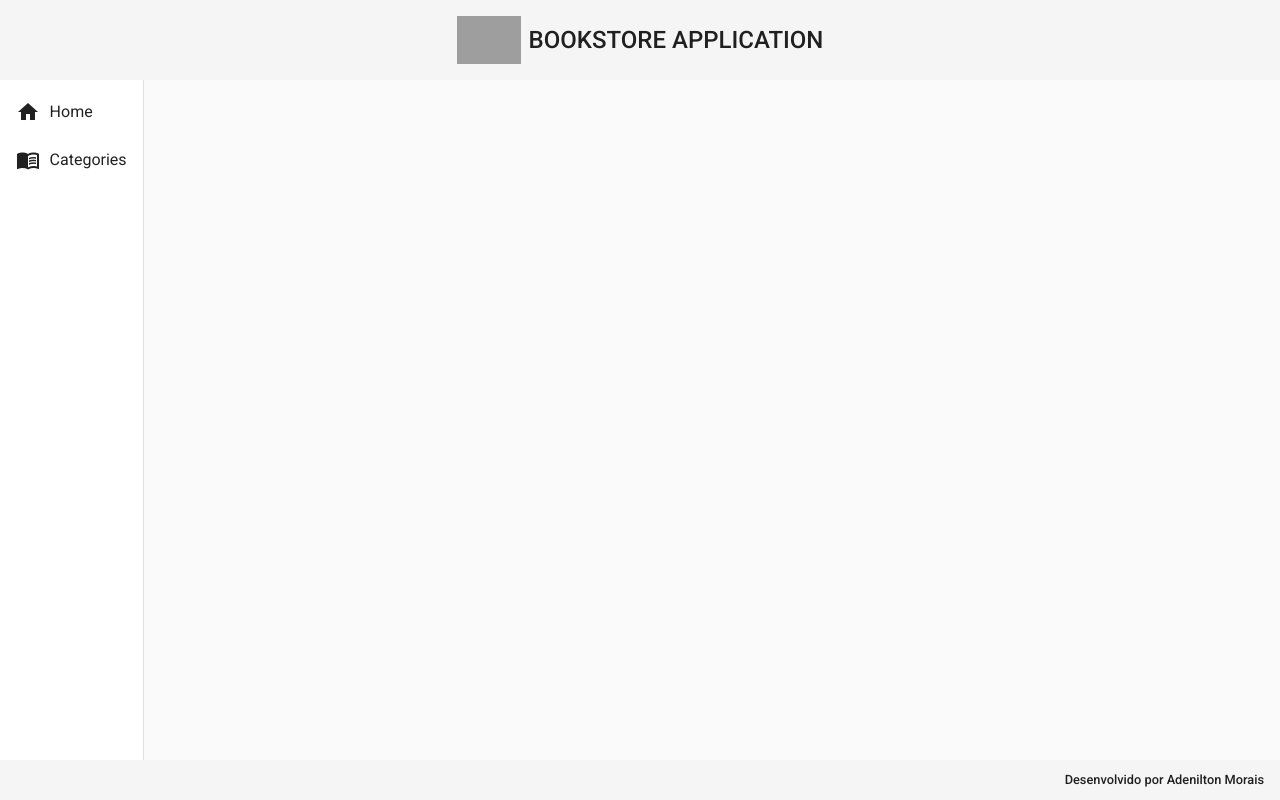
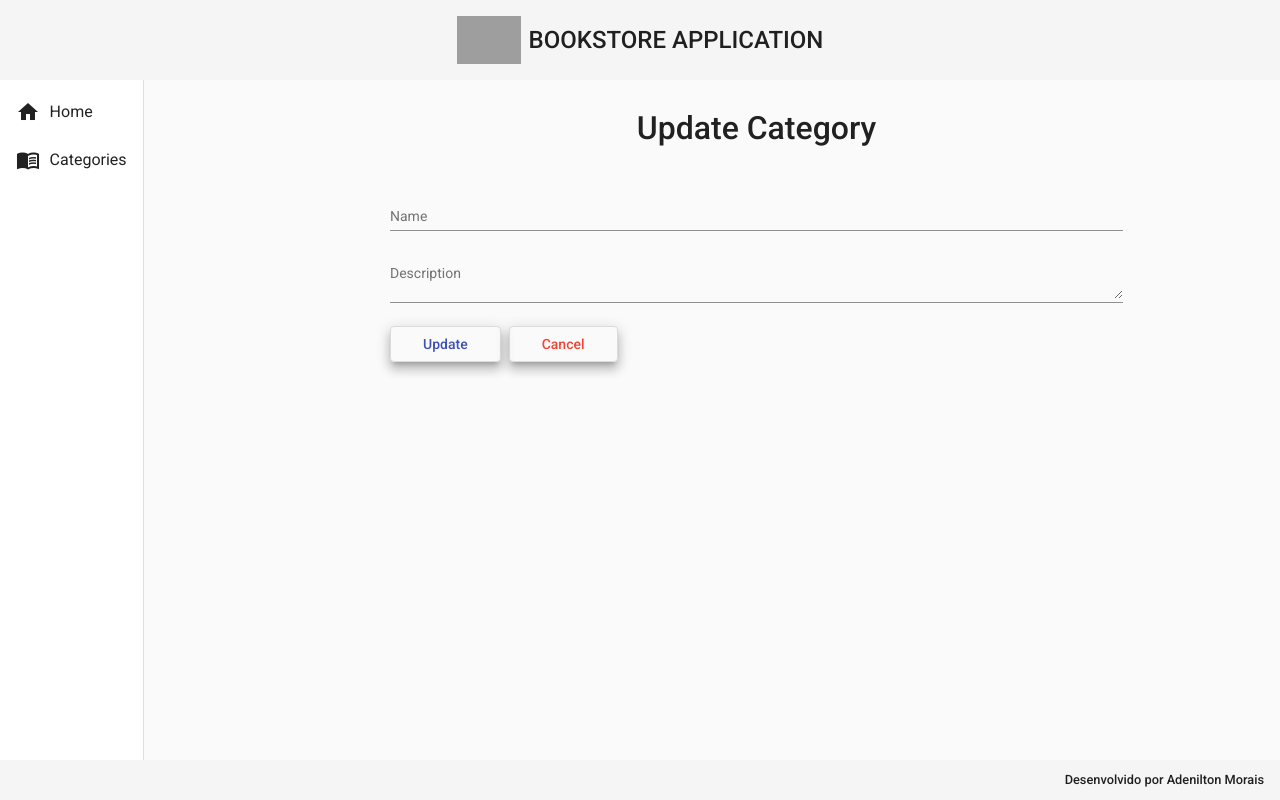
Before and after one commit to Adeniltonarcanjo/bookstore-front, an Angular app: page /categories/update/1 in a window 1280 px wide. Before the commit this address led to /. Built offline with nearby package versions, Linux system fonts and the light colour scheme; no server answers; grey boxes are pictures that could not be loaded.

Commit message:
update for category implemented

```diff
--- a/src/app/app-routing.module.ts
+++ b/src/app/app-routing.module.ts
@@ -3,6 +3,7 @@
 import { CategoryCreatComponent } from './components/views/category/category-create/category-create.component';
 import { CategoryDeleteComponent } from './components/views/category/category-delete/category-delete.component';
 import { CategoryReadComponent } from './components/views/category/category-read/category-read.component';
+import { CategoryUpdateComponent } from './components/views/category/category-update/category-update.component';
 import { HomeComponent } from './components/views/home/home.component';
 
 
@@ -22,7 +23,11 @@
   {
     path:"categories/delete/:id",
     component:CategoryDeleteComponent
+  }, {
+    path:"categories/update/:id",
+    component:CategoryUpdateComponent
   }
+
 
 
 
--- a/src/app/app.module.ts
+++ b/src/app/app.module.ts
@@ -24,6 +24,7 @@
 import {MatFormFieldModule} from '@angular/material/form-field';
 import {MatSnackBarModule} from '@angular/material/snack-bar';
 import { CategoryDeleteComponent } from './components/views/category/category-delete/category-delete.component';
+import { CategoryUpdateComponent } from './components/views/category/category-update/category-update.component';
 
 
 
@@ -37,6 +38,7 @@
     CategoryReadComponent,
     CategoryCreatComponent,
     CategoryDeleteComponent,
+    CategoryUpdateComponent,
 
   ],
   imports: [
--- a/src/app/components/views/category/category-read/category-read.component.html
+++ b/src/app/components/views/category/category-read/category-read.component.html
@@ -39,8 +39,8 @@
             <ng-container matColumnDef="actions">
                 <th class="mat-header" mat-header-cell *matHeaderCellDef> ACTIONS </th>
                 <td mat-cell *matCellDef="let row">
-                    <a class="edit" href="#">
-                        <i class="material-icons">edit</i>
+                    <a class="edit" routerLink="update/{{row.id}}">
+                        <i class="material-icons" >edit</i>
                     </a>
                     <a class="delete" routerLink="delete/{{row.id}}">
                         <i class="material-icons" >delete</i>
--- /dev/null
+++ b/src/app/components/views/category/category-update/category-update.component.css
@@ -0,0 +1,27 @@
+form{
+    text-align: center;
+    width: 70%;
+    margin: 2rem auto 0 auto;
+}
+
+h1{
+    font-size: 2rem;
+    font-weight: 500;
+    margin-bottom: 3rem ;
+}
+
+button{
+   margin-right: .5rem;
+   padding-right: 2rem;
+   padding-left: 2rem;
+   margin-top: .3rem;
+}
+
+.form{
+    width: 100%;
+}
+
+.buttons{
+    width: 100%;
+    text-align: start;
+}
--- /dev/null
+++ b/src/app/components/views/category/category-update/category-update.component.html
@@ -0,0 +1,18 @@
+<form>
+    <h1>Update Category</h1>
+    <mat-form-field class="form">
+        <mat-label>Name</mat-label>
+        <input matInput  [(ngModel)]="category.name" type="text" name="Name" placeholder="Ex. Computing">
+    </mat-form-field>
+
+    <mat-form-field class="form">
+        <mat-label>Description</mat-label>
+        <textarea   matInput [(ngModel)]="category.description"  type="text" name="Description" placeholder="Ex. Books for Computer Science"></textarea>
+    </mat-form-field>
+
+    <div class="buttons">
+        <button (click)="update()" class="mat-elevation-z8"  mat-stroked-button color="primary">Update</button>
+        <button (click)="cancel()" class="mat-elevation-z8"  mat-stroked-button color="warn">Cancel</button>
+    </div>
+
+</form>
--- /dev/null
+++ b/src/app/components/views/category/category-update/category-update.component.ts
@@ -0,0 +1,49 @@
+import { Component, OnInit } from '@angular/core';
+import { ActivatedRoute, Router } from '@angular/router';
+import { Category } from '../category.model';
+import { CategoryService } from '../category.service';
+
+@Component({
+  selector: 'app-category-update',
+  templateUrl: './category-update.component.html',
+  styleUrls: ['./category-update.component.css']
+})
+export class CategoryUpdateComponent implements OnInit {
+
+  category:Category={
+    id:"",
+    name:"",
+    description:""
+  }
+
+  constructor(
+    private service:CategoryService,
+    private route: ActivatedRoute,
+    private router:Router) { }
+
+  ngOnInit(): void {
+   this.category.id=this.route.snapshot.paramMap.get('id')!
+   this.findById();
+  }
+
+findById():void{
+  this.service.findById(this.category.id!).subscribe((response)=>{
+    this.category.name=response.name
+    this.category.description=response.description
+  })
+}
+
+update():void{
+this.service.update(this.category).subscribe((Response)=>{
+  this.router.navigate(["categories"]);
+  this.service.menssage("Updated");
+},err=>{
+  this.service.menssage("All fields must be filled")
+})
+}
+
+cancel(): void {
+  this.router.navigate(['categories'])
+ }
+
+}
--- a/src/app/components/views/category/category.service.ts
+++ b/src/app/components/views/category/category.service.ts
@@ -34,6 +34,12 @@
     return this.http.delete<void>(url)
   }
 
+  update(category:Category):Observable<void>{
+    const url=`${this.baseUrl}/categories/${category.id}`;
+    return this.http.put<void>(url, category)
+
+  }
+
   menssage(str:string):void{
     this._snack.open(`${str}`, 'OK', {
       horizontalPosition: 'end',
```
